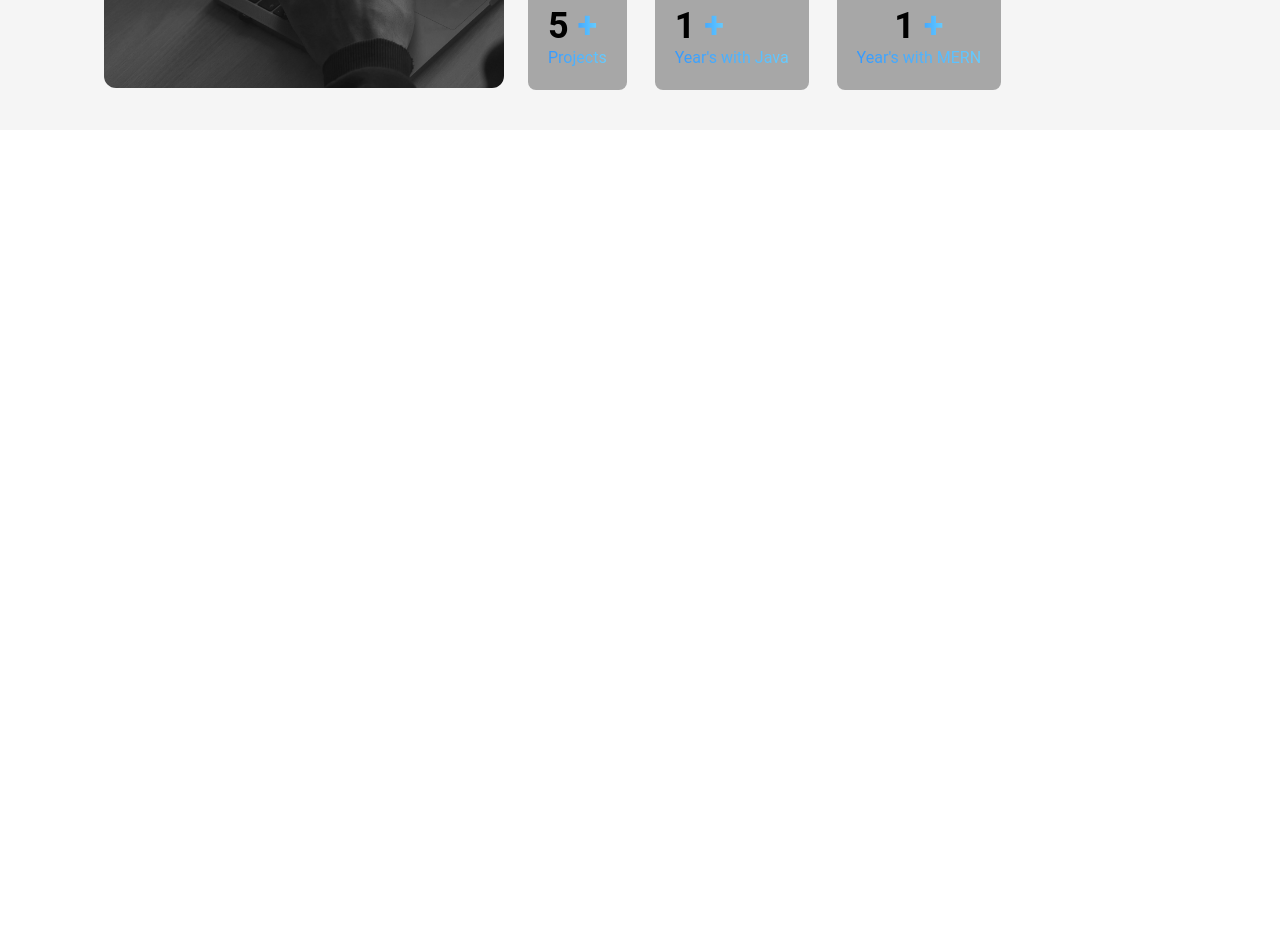
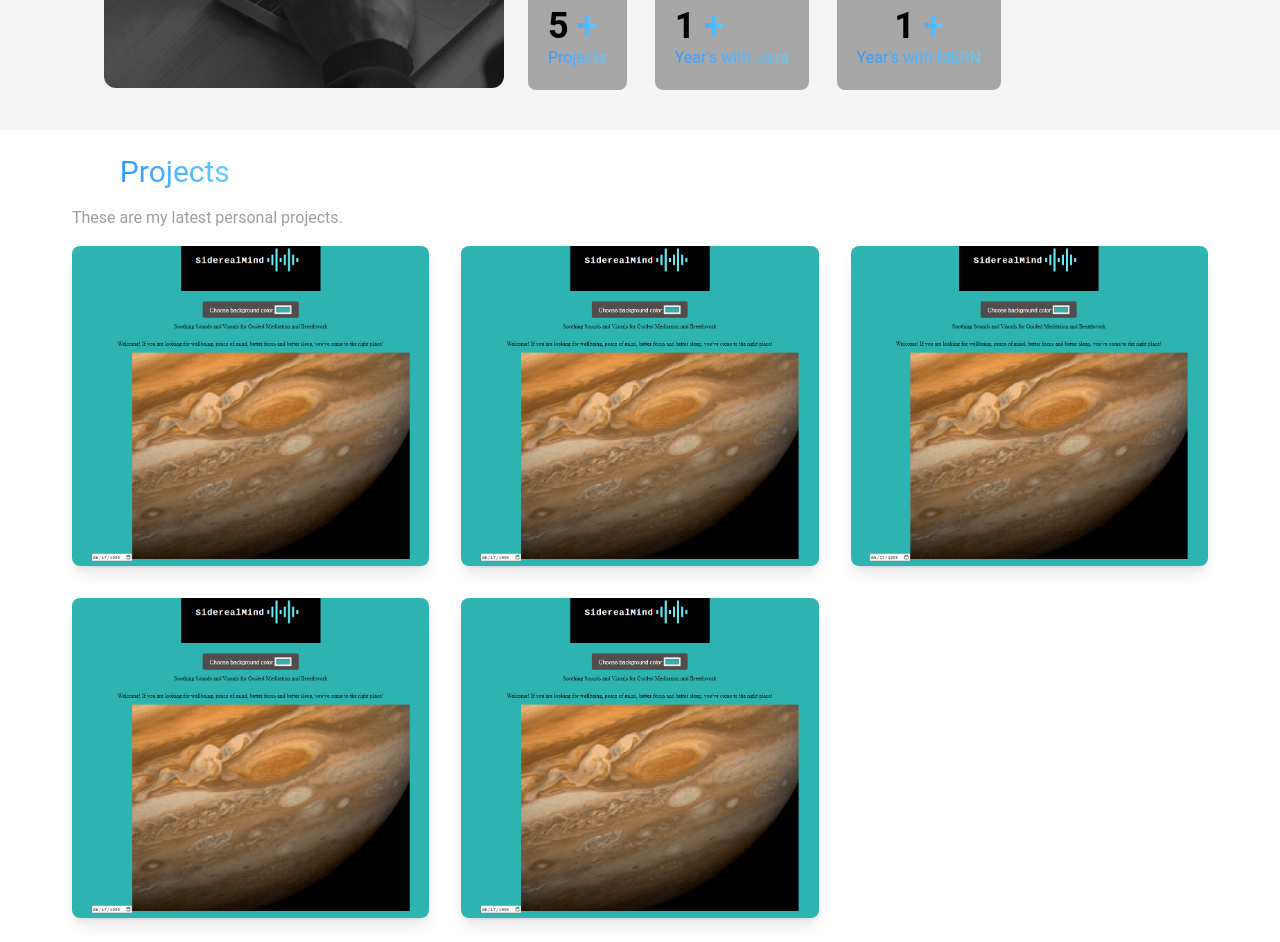
Before and after one commit to BadarauDavid/Portfolio, a React (Create React App) app in the folder frontend/: page / in a window 1280 px wide. Shown: the part 1020-1962 px from the top of the page. Before the commit the page ends 1150 px from the top, so only its background shows below. Built offline with nearby package versions, Linux system fonts and the light colour scheme.

Commit message:
work component

```diff
--- a/frontend/src/App.js
+++ b/frontend/src/App.js
@@ -2,6 +2,7 @@ import { useEffect, useState, useCallback } from "react";
 import NavBar from "./components/NavBar";
 import Hero from "./components/Hero";
 import About from "./components/About";
+import Work from "./components/Work";
 
 function App() {
   const [theme, setTheme] = useState(
@@ -81,6 +82,7 @@ function App() {
       </div>
       <Hero />
       <About />
+      <Work/>
     </div>
   );
 }
--- /dev/null
+++ b/frontend/src/components/Work.jsx
@@ -0,0 +1,77 @@
+import proj from "../assets/photoProject.png";
+
+export default function Work() {
+  return (
+    <div className="py-6 max-w-[1200px] mx-auto">
+      <div className="mx-auto px-4 md:px-8">
+        <div className="mb-4 flex items-center justify-between">
+          <div className="flex flex-col gap-4">
+            <h2 className="text-2xl lg:text-3xl text-white">
+              My <span>Projects</span>
+            </h2>
+            <p className="text-gray-500">
+              These are my latest personal projects.
+            </p>
+          </div>
+        </div>
+
+        <div className="grid grid-cols-2 gap-4 sm:grid-cols-3 md:gap-6 xl:gap-8 ">
+          <a
+            href="/"
+            className="group h-48 overflow-hidden rounded-lg shadow-lg md:h-80"
+          >
+            <img
+              src={proj}
+              alt=""
+              className="h-full w-full object-cover object-center transition duration-200 group-hover:scale-110"
+            ></img>
+          </a>
+
+          <a
+            href="/"
+            className="group h-48 overflow-hidden rounded-lg shadow-lg md:h-80"
+          >
+            <img
+              src={proj}
+              alt=""
+              className="h-full w-full object-cover object-center transition duration-200 group-hover:scale-110"
+            ></img>
+          </a>
+
+          <a
+            href="/"
+            className="group h-48 overflow-hidden rounded-lg shadow-lg md:h-80"
+          >
+            <img
+              src={proj}
+              alt=""
+              className="h-full w-full object-cover object-center transition duration-200 group-hover:scale-110"
+            ></img>
+          </a>
+
+          <a
+            href="/"
+            className="group h-48 overflow-hidden rounded-lg shadow-lg md:h-80"
+          >
+            <img
+              src={proj}
+              alt=""
+              className="h-full w-full object-cover object-center transition duration-200 group-hover:scale-110"
+            ></img>
+          </a>
+
+          <a
+            href="/"
+            className="group h-48 overflow-hidden rounded-lg shadow-lg md:h-80"
+          >
+            <img
+              src={proj}
+              alt=""
+              className="h-full w-full object-cover object-center transition duration-200 group-hover:scale-110"
+            ></img>
+          </a>
+        </div>
+      </div>
+    </div>
+  );
+}
```
Also changed, not shown: frontend/src/assets/photoProject.png (added).
